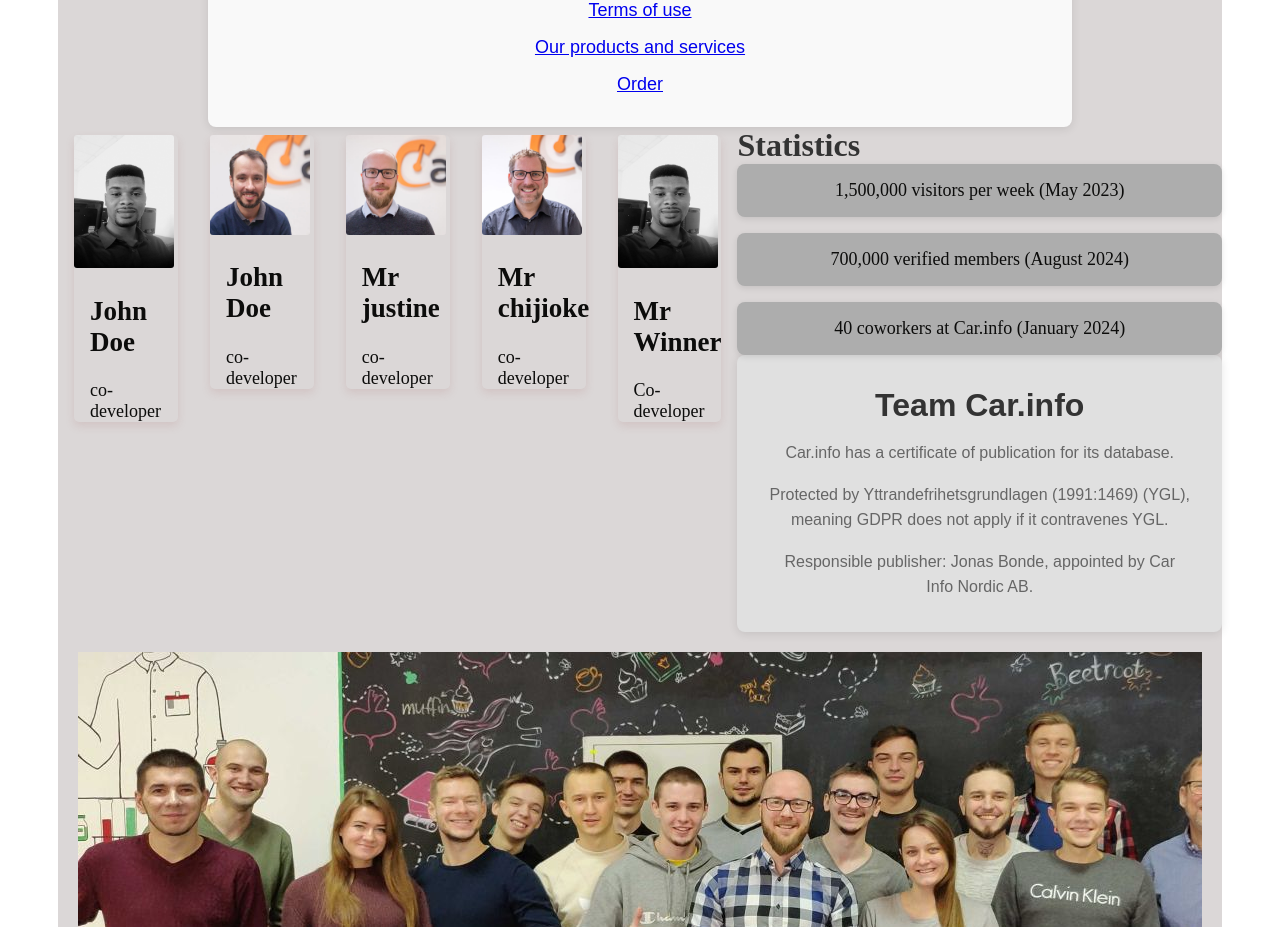
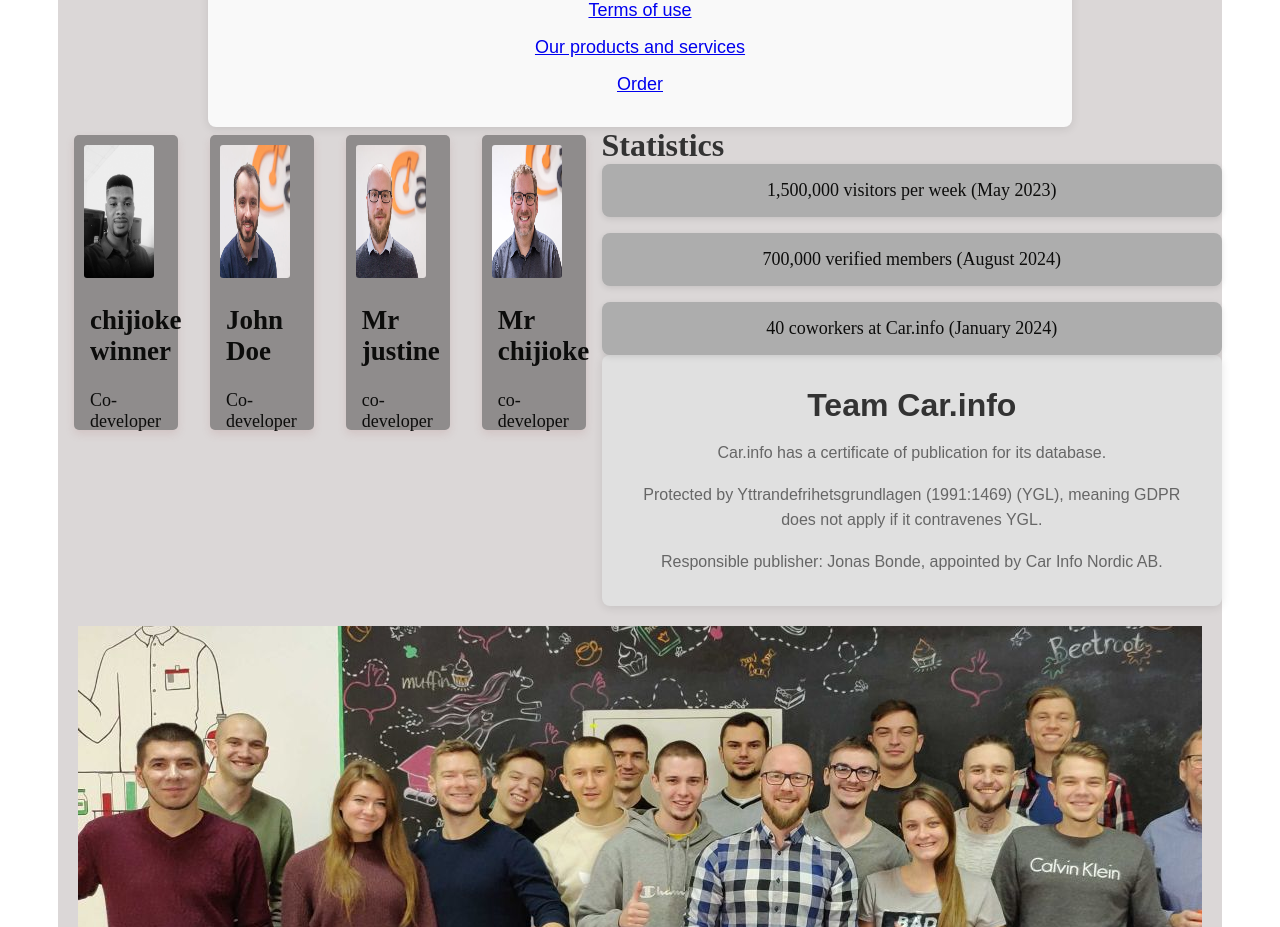
Before and after one commit to ocjdagreat1/car-brand-project, a React (Vite) app: page /AboutUs in a window 1280 px wide. Shown: the part 1165-2092 px from the top of the page. Built offline with nearby package versions, Linux system fonts and the light colour scheme.

Commit message:
setrakan

```diff
--- a/src/pages/AboutUs.css
+++ b/src/pages/AboutUs.css
@@ -8,11 +8,17 @@
   box-shadow: 0 4px 8px  rgba(175, 119, 119, 0.2);
   border-radius: 5px;
   margin: 8px;
+  background-color: #8f8c8c;
+  height: 295px;
 }
 .card img{
-  width: 100px;
-  height: 50%;
+  width: 70px;
+  height: 45%;
   border-radius: 3px;
+  align-items: center;
+  margin-top: 10px;
+  margin-left: 10px;
+
 }
 .about-section {
   padding: 50px;
--- a/src/pages/AboutUs.jsx
+++ b/src/pages/AboutUs.jsx
@@ -76,8 +76,8 @@
     <div class="card">
       <img src={img} alt="" />
       <div class="container">
-        <h2>John Doe</h2>
-        <p class="title">co-developer</p>
+        <h2>chijioke winner</h2>
+        <p class="title">Co-developer</p>
 
       </div>
     </div>
@@ -89,7 +89,7 @@
       <img src={img1} alt="" />
       <div class="container">
         <h2>John Doe</h2>
-        <p class="title">co-developer</p>
+        <p class="title">Co-developer</p>
 
       </div>
     </div>
@@ -119,19 +119,6 @@
     </div>
   </div>
 
-
-        <div class="column">
-    <div class="card">
-    <img src={img} alt="" />
-      <div class="container">
-
-        <h2>Mr Winner</h2>
-        <p class="title">Co-developer</p>
-
-
-      </div>
-    </div>
-  </div>
 
       </section>
 
```
